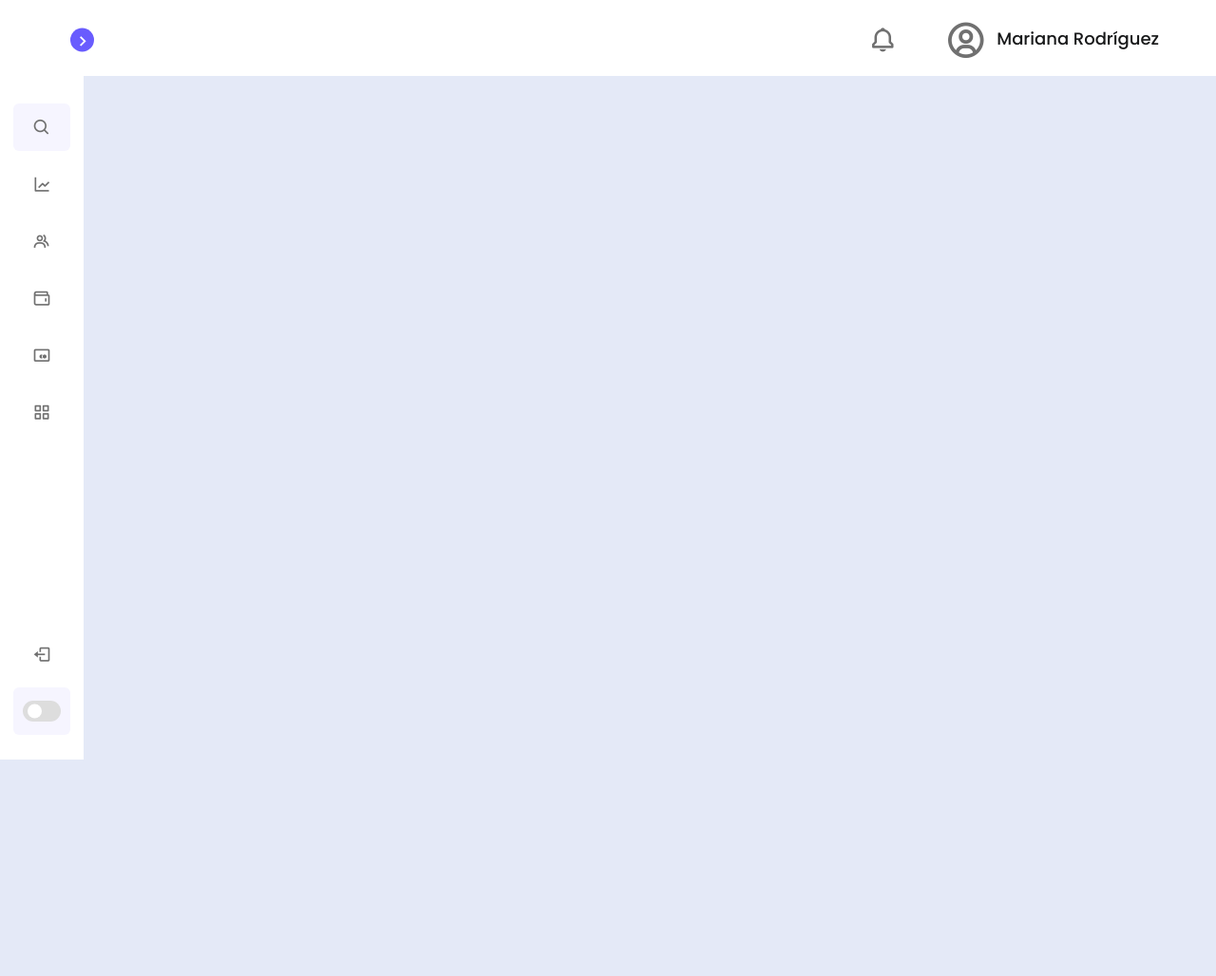
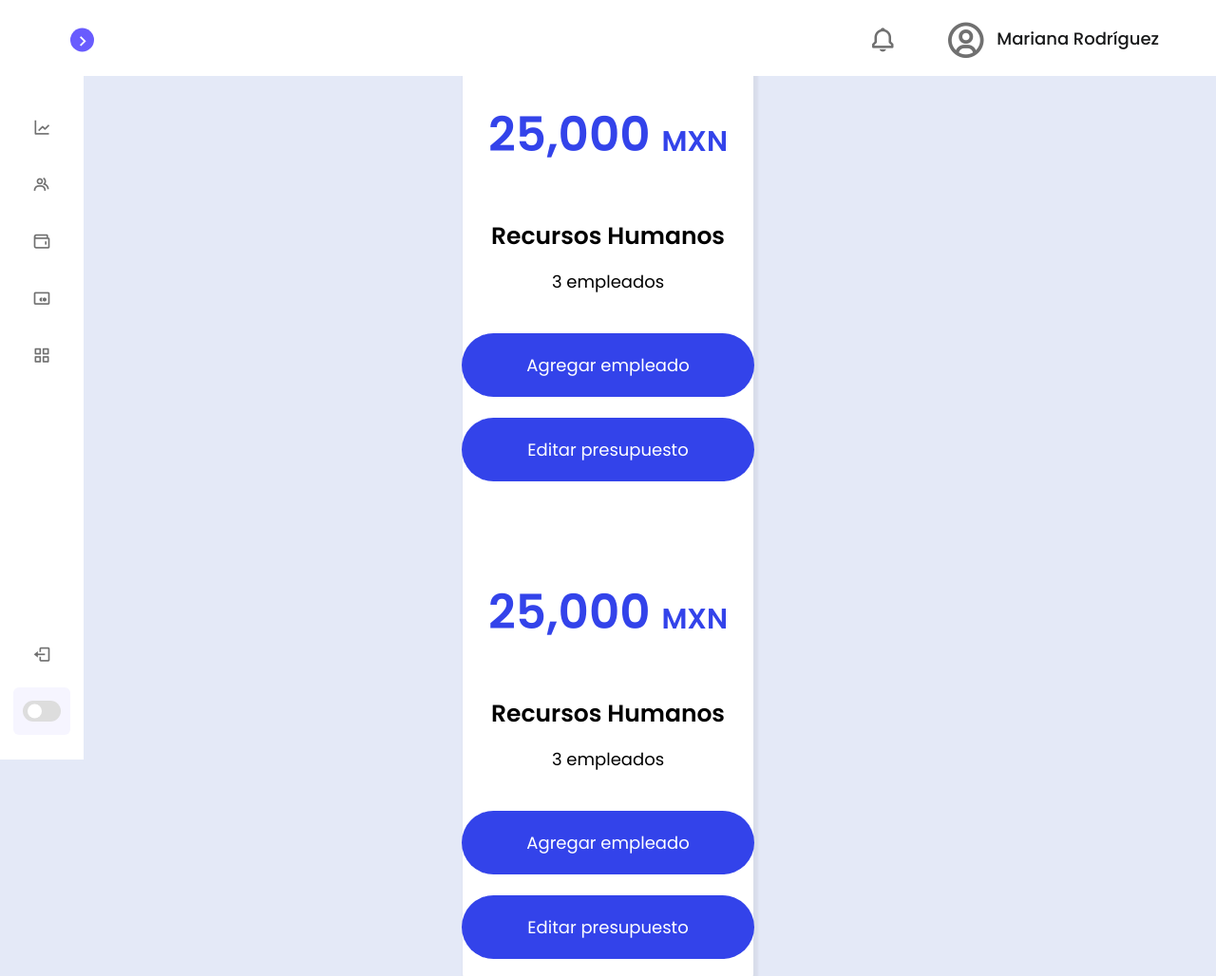
Before and after one commit to CarlosCM31/zinand, a plain HTML site: page dashboard.html in a window 1280 px wide. Shown: the top 1028 px of the page at 95% size. Before the commit the page ends 800 px from the top, so only its background shows below. Drawn offline with nearby package versions, Linux system fonts and the light colour scheme.

Commit message:
Cards
Adición de las cards nuevas al archivo original

```diff
--- a/dashboard.css
+++ b/dashboard.css
@@ -279,6 +279,7 @@ body.dark .mode .sun-moon i.moon{
     transition: var(--tran-04);
 }
 
+
 body.dark .switch::before{
     left: 20px;
 }
@@ -289,18 +290,17 @@ body.dark .switch::before{
     top: 0;
     left: 250px;
     width: calc(100% - 250px);
-    background-color: var(--body-color);
+    background:var(--sidebar-color);
     transition: var(--tran-05);
+    box-shadow:rgba(0, 0, 0, 0.02);
 }
 .home{
     font-size: 30px;
     font-weight: 500;
     color: var(--text-color);
     padding: 12px 60px;
-    background-color: #ffffff;
     height: 80px;
     width: 83.7%;
-    box-shadow:rgba(0, 0, 0, 0.02);
     display: flex;
     align-items: center;
     justify-content: flex-end;
@@ -335,3 +335,73 @@ body.dark .home .text{
 .profile{
     font-size: 45px;
 }
+
+/*  cards css */
+.card-container{
+    background-color:#fff ;
+    justify-content: center;
+    width: calc(30% - 78px);
+    max-width: 500px;
+    display: grid;
+    margin: auto;
+    grid-template-columns: 1fr;
+    grid-gap: 20px;
+    padding: 10px 20px;
+    box-shadow: 2.5px 2.5px 2.5px 2.5px rgba(0, 0, 0, .05);
+    border-radius: 5px;
+}
+
+.card-info{
+    width: 330px;
+    overflow: hidden;
+    margin-top: 20px;
+    margin-left: 30px;
+    margin-right: 30px;
+    text-align: center;
+    position: flex;
+    justify-content: center;
+}
+
+.cards-img{
+    width: 430px;
+    height: 220px;
+}
+
+.card-txt{
+    display: flex;
+    flex-direction: column;
+}
+
+.card-txt h4{
+    padding-top: 50px;
+    font-size: 25px;
+    font-weight:600;
+}
+.card-txt h3{
+    padding-top: 50px;
+    color: #3343EA;
+    font-size: 50px;
+    font-weight: 600;
+}
+.card-txt span{
+    padding-top: 50px;
+    color: #3343EA;
+    font-size: 30px;
+    font-weight: 600;
+}
+.card-txt p{
+    padding:15px 10px 30px;
+    font-size: 18px;
+}
+.card-txt button{
+    padding: 20px 5px;
+    background-color: #3343EA;
+    color: white;
+    border-radius: 40px;
+    border: none;
+    margin: 11px;
+    font-size: 18px;
+}
+.search-box{
+    display: none !important;
+}
--- a/dashboard.html
+++ b/dashboard.html
@@ -15,11 +15,12 @@
     <!--<title>Dashboard Sidebar Menu</title>-->
 </head>
 <body>
+
     <nav class="sidebar close">
         <header>
             <div class="image-text">
                 <div class="text logo-text">
-                    <img src="/assets/logo_zinand.svg" class="logo">
+                    <img id="logo" src="/assets/logo_zinand.svg" class="logo">
                 </div>
                 <!-- <div class="text logo-text">
                     <span class="name">Codinglab</span>
@@ -28,7 +29,7 @@
             </div>
             <i class='bx bx-chevron-right toggle'></i>
         </header>
-
+    <!--Sidebar-->
         <div class="menu-bar">
             <div class="menu">
 
@@ -108,7 +109,7 @@
 
     </nav>
 
-
+<!--header-->
     <section class="home">
         <div class="user">
         <i class='bx bx-bell icon alerts' ></i>
@@ -118,6 +119,27 @@
     </section>
 
     .home .text
+
+    <div class="card-container">
+        <div class="card-info">
+            <div class="card-txt">
+                <h3>25,000 <span>MXN</span></h3>
+                <h4>Recursos Humanos</h4>
+                <p>3 empleados</p>
+                <button type="button">Agregar empleado</button>
+                <button type="button">Editar presupuesto</button>
+            </div>
+        </div>
+        <div class="card-info">
+            <div class="card-txt">
+                <h3>25,000 <span>MXN</span></h3>
+                <h4>Recursos Humanos</h4>
+                <p>3 empleados</p>
+                <button type="button">Agregar empleado</button>
+                <button type="button">Editar presupuesto</button>
+            </div>
+        </div>
+    </div>
 
     <script>
         const body = document.querySelector('body'),
@@ -138,12 +160,14 @@ searchBtn.addEventListener("click" , () =>{
 
 modeSwitch.addEventListener("click" , () =>{
     body.classList.toggle("dark");
+    let img = document.getElementById("logo")
 
     if(body.classList.contains("dark")){
         modeText.innerText = "Light mode";
+        img.src="/assets/logo_zinand2.svg"
     }else{
         modeText.innerText = "Dark mode";
-
+        img.src="/assets/logo_zinand.svg"
     }
 });
     </script>
```
Also changed, not shown: assets/logo_zinand2.svg (added).
